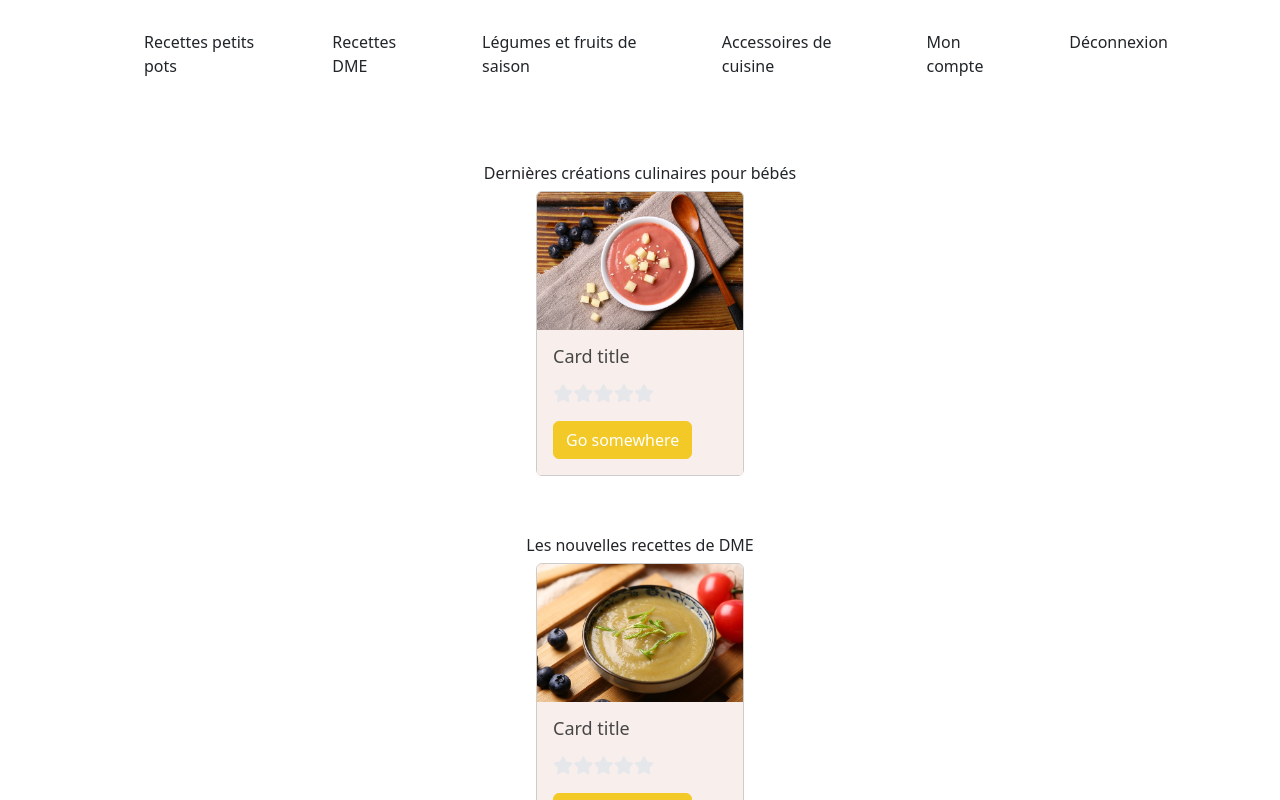
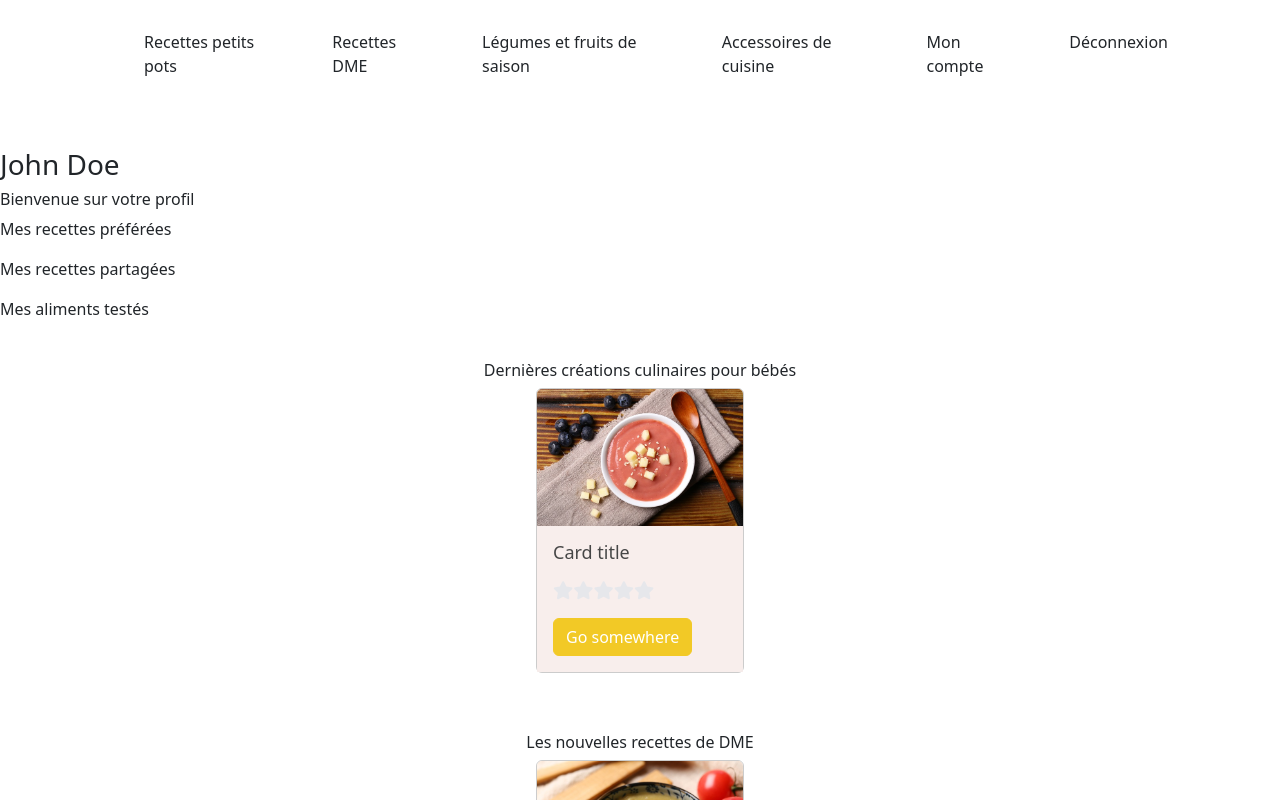
Before and after one commit to clairelacanal/baby-food, a React (Create React App) app: page / in a window 1280 px wide. Shown: the top 800 px of the page. Built offline with nearby package versions, Linux system fonts and the light colour scheme.

Commit message:
profil on going v1

```diff
--- a/src/Components/Accueil/Accueil.js
+++ b/src/Components/Accueil/Accueil.js
@@ -1,5 +1,6 @@
 import React, { useState, useEffect } from 'react';
 import BurgerMenu from '../MenuBurger/MenuBurger';
+import Profil from '../Profile/Profil';
 import Navbar from '../Navbar/Navbar';
 import CardDme from '../Recettes/Components/CartesDME/CartesDme';
 import CardPots from '../Recettes/Components/CartesPots/CartesPots';
@@ -22,6 +23,7 @@ const Accueil = () => {
   return (
         <div>
             {windowWidth > 768 ? <Navbar /> : <BurgerMenu />}
+            <Profil/>
             <CardPots/>
             <CardDme/>
             <FruitsVegetables/>
--- /dev/null
+++ b/src/Components/Profile/Profil.js
@@ -0,0 +1,23 @@
+import React from "react";
+import { FontAwesomeIcon } from "@fortawesome/react-fontawesome";
+
+const Profil = () => {
+    return (
+        <div className="container-profil">
+            <div className="container-user">
+            <img>
+
+            </img>
+            <div className="container-userName">
+                <h3>John Doe</h3>
+                <h6>Bienvenue sur votre profil</h6>
+                <p>Mes recettes préférées</p>
+                <p>Mes recettes partagées</p>
+                <p>Mes aliments testés</p>
+            </div>
+            </div>
+        </div>
+    )
+}
+
+export default Profil;
```
Also changed, not shown: src/Components/Profile/Profil.scss (added), src/Components/Profile/Profile.js (deleted), src/Components/Profile/Profile.scss (deleted), 2 other files (tests, documents, lock files or other folders).
